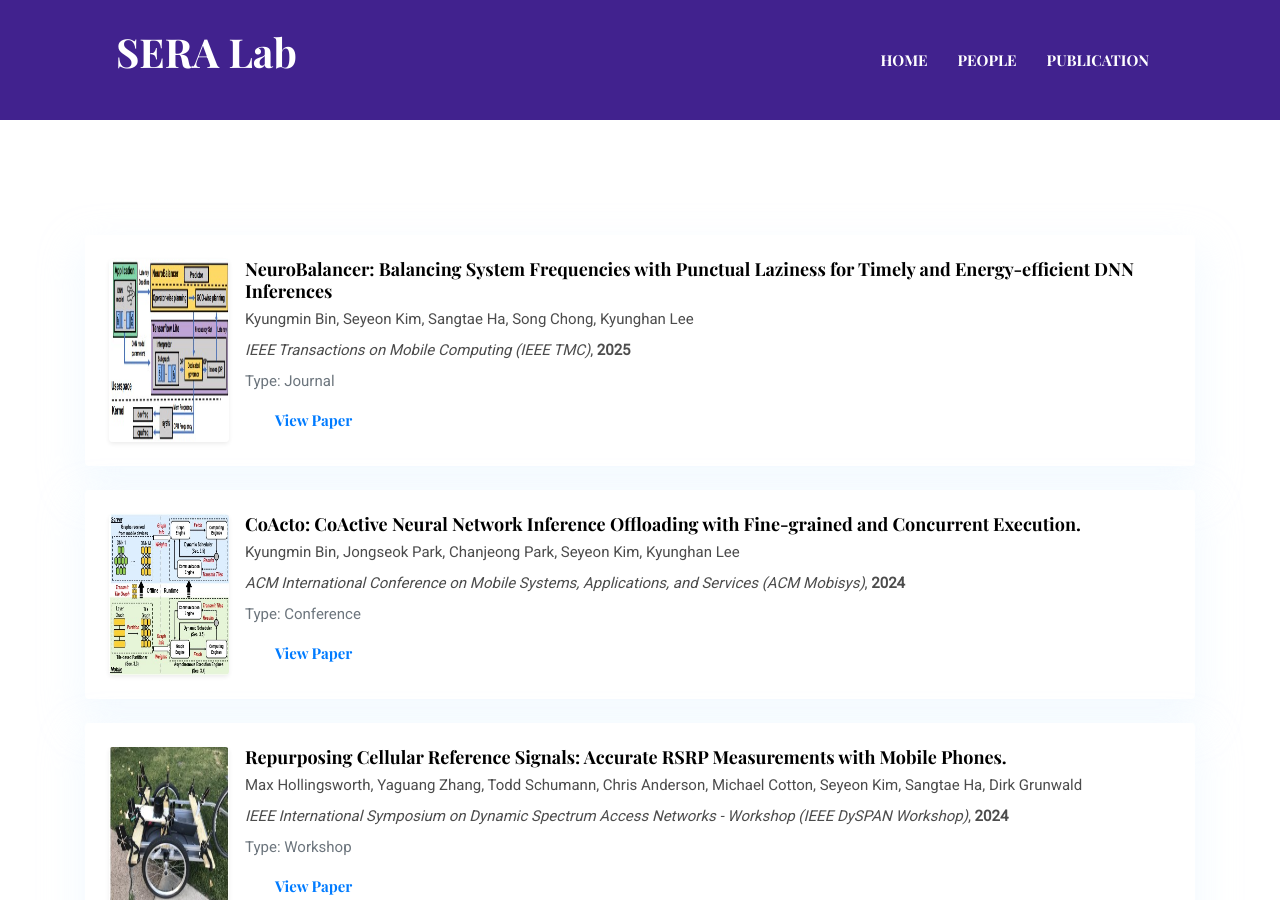
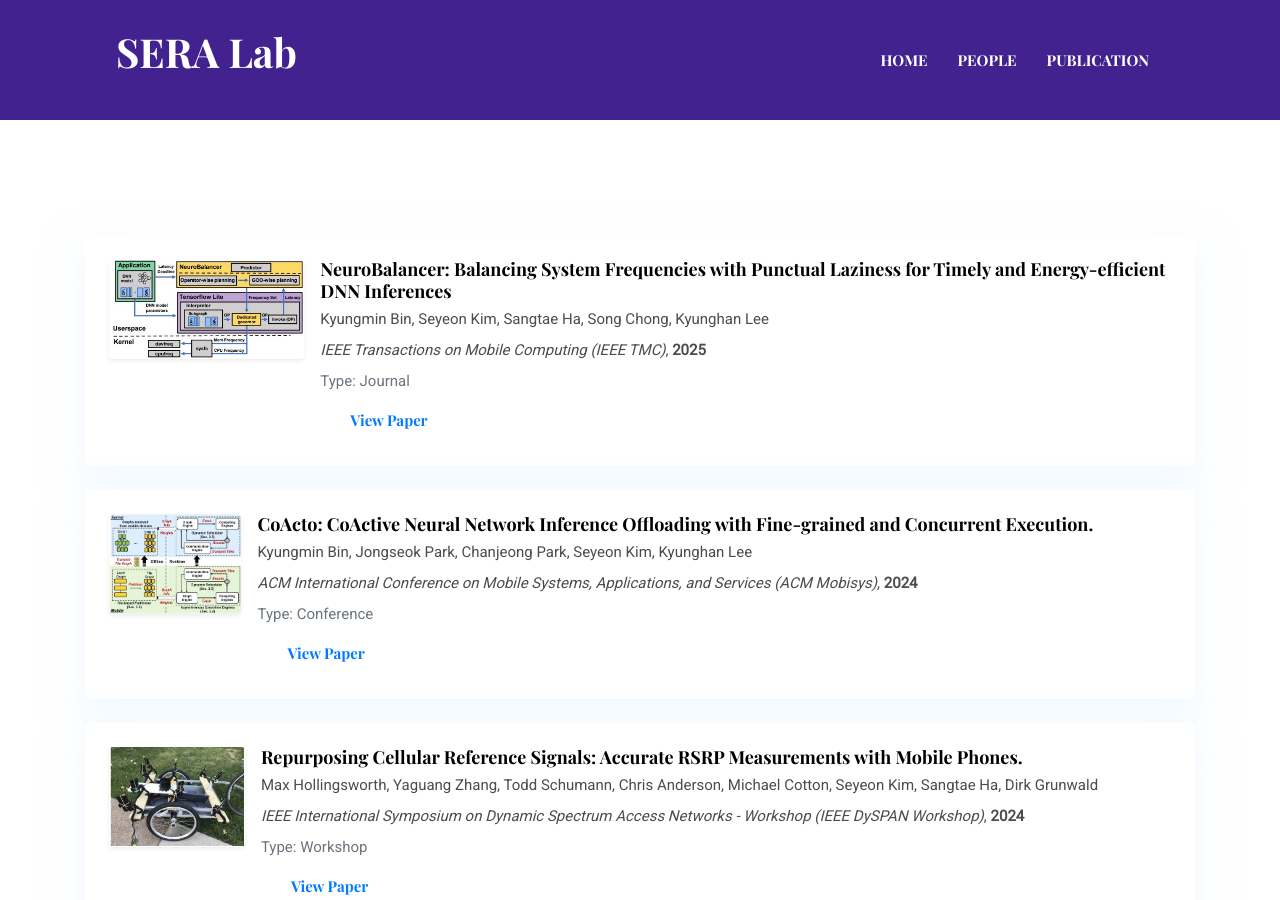
Before and after one commit to seyeon4302/seyeon4302.github.io, a Jekyll site: the page built from _pages/publications.html, in a window 1280 px wide and 900 px high, scrolled down 549 px. Built offline with Jekyll 4.4.1, drawn with Linux system fonts in a browser that asks for light colours.

Commit message:
Update publications.html

```diff
--- a/_pages/publications.html
+++ b/_pages/publications.html
@@ -19,7 +19,7 @@ permalink: /publications/
         <div class="p-4 shadow rounded bg-white d-flex">
 
           {% if item.icon %}
-         <img src="{{ site.baseurl }}/{{ item.icon }}" alt="Paper" style="width: 120px; height: auto;" class="mr-3 rounded shadow-sm">
+         <img src="{{ site.baseurl }}/{{ item.icon }}" alt="Paper" style="height: 100px; width: auto;" class="mr-3 rounded shadow-sm">
           {% endif %}
 
           <div>
```
